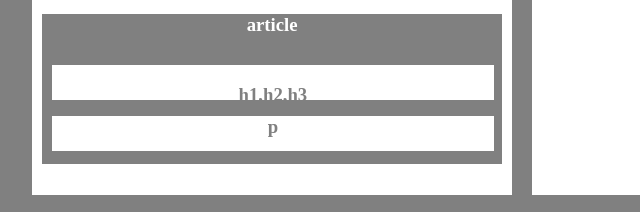
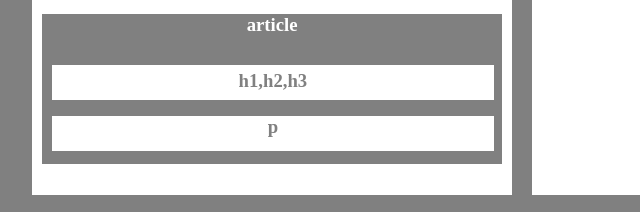
Before and after one commit to Burtonpinckney/HWAssignment1, a plain HTML site: page index.html in a window 1280 px wide. Shown: the part 245-457 px from the top of the page, 118-758 px from the left. Drawn offline with Linux system fonts and the light colour scheme.

Commit message:
Fixed h1,h2,h3 box

```diff
--- a/Homeworkassignment1.css
+++ b/Homeworkassignment1.css
@@ -55,9 +55,11 @@
       height: 35px;
       width: 96%;
       color: grey;
-      text-align: auto;
+      text-align: center;
     }
-
+    .space{
+      margin-top: 5px
+    }
     article #p {
       background-color: white;
       height: 35px;
--- a/index.html
+++ b/index.html
@@ -23,11 +23,11 @@
         <article>
           <h3>article</h3>
             <section id="h1">
-              <h3>h1,h2,h3</h3>
+              <h3 class="space">h1,h2,h3</h3>
             </section>
           <!-- <h3>article</h3> -->
             <section id="p">
-              <h3>p</h3>
+              <h3 >p</h3>
             </section>
           </article>
     </section>
```
